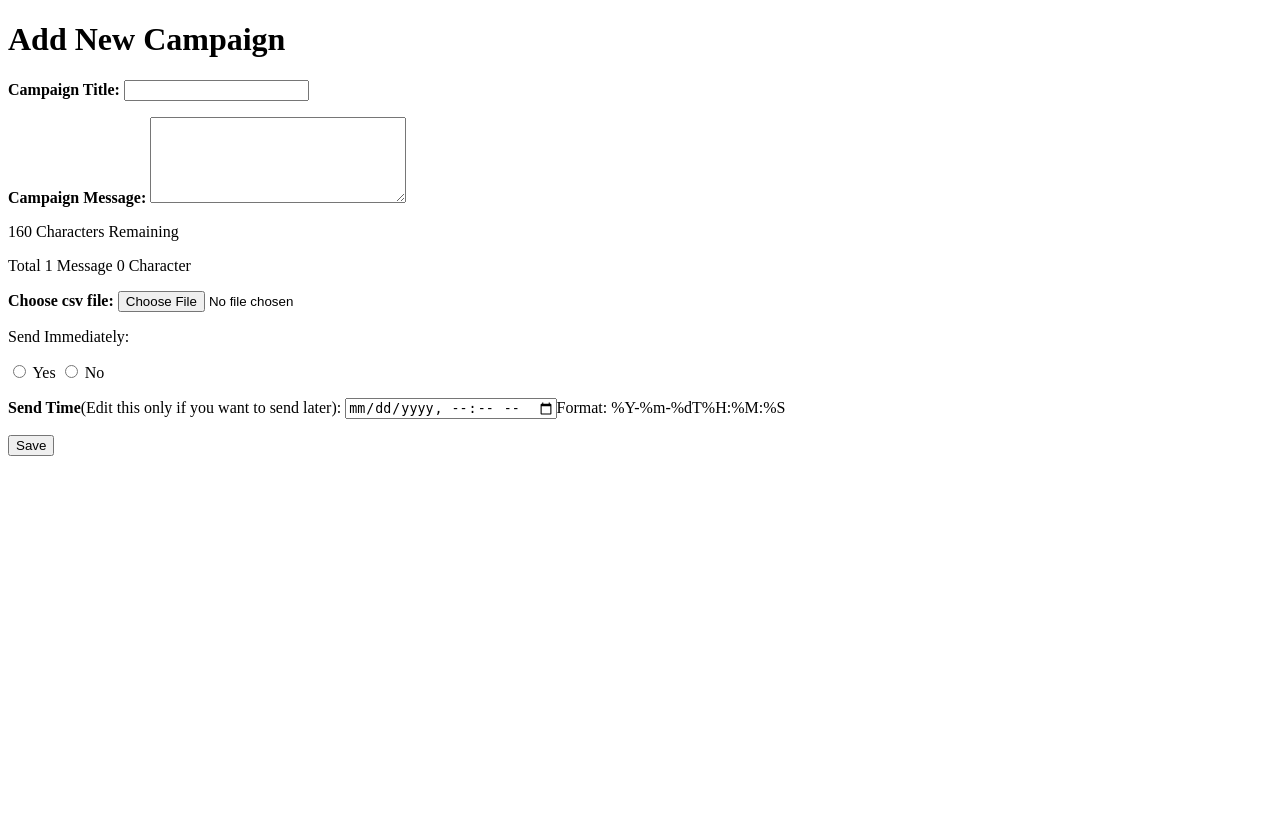
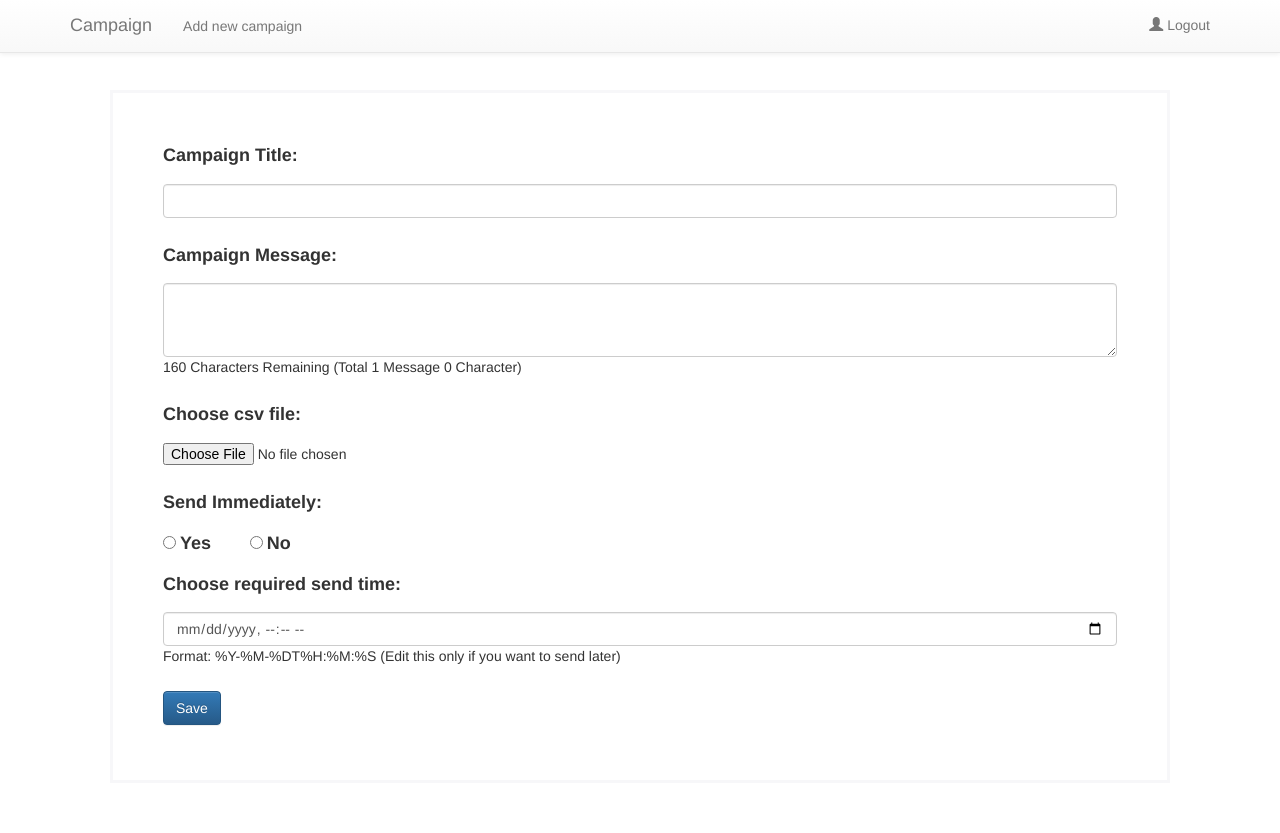
Before and after one commit to Kiran995/campaign_yipl, a Flask app: template templates/add_campaign.html in a window 1280 px wide. Before the commit the page ends 456 px from the top, so only its background shows below. Run offline with Flask 2, Linux system fonts and the light colour scheme; the template is opened without the code that fills it, so the values that code supplies are empty; some libraries are stand-ins or nearby versions.

Commit message:
bootstrap code added

```diff
--- a/app.py
+++ b/app.py
@@ -86,7 +86,7 @@ def logout():
     session['logged_in'] = False
     return index()
 
-@app.route('/add', methods=['POST'])
+@app.route('/add')
 def add():
     return render_template('add_campaign.html')
 
--- /dev/null
+++ b/static/custom.css
@@ -0,0 +1,32 @@
+body {
+    font-family: 'open sans', sans-serif;
+}
+
+.main{
+    margin-top: 90px;
+    margin-left: 110px;
+    margin-right: 110px;
+    border: solid #f7f7f9;
+    padding: 50px;
+    padding-top: 40px;
+    padding-bottom: 40px;
+    margin-bottom: 50px;
+}
+
+label{
+    font-size: 18px;
+}
+.hidden-form{
+    visibility:hidden;
+}
+.show-form{
+    visibility: visible !important;
+}
+
+.form-group{
+    padding-top: 10px;
+}
+
+.form-check-inline{
+    padding-top: 10px;
+}
--- a/static/custom.js
+++ b/static/custom.js
@@ -6,15 +6,10 @@ $(document).ready(function() {
     //     console.log(time);
     //     console.log('yes');
     // });
-    //
-    // $('#no').click(function(e) {
-    //     e.preventDefault();
-    //     var schedule = $('#time').val();
-    //     var notime = $('#no').val(schedule);
-    //     console.log(notime);
-    //     console.log('no');
-    //
-    // });
+    $('.form-check-input').click(function(e) {
+        $(this).next().toggleClass('show-form');
+
+    });
 
     $('#save').click(function(e) {
         e.preventDefault();
--- a/static/style.css
+++ b/static/style.css
@@ -1,4 +1,12 @@
- .camp{
+body {
+    font-family: 'open sans';
+}
+
+p{
+    font-size: 18px;
+}
+
+.camp{
     display: flex;
 }
 
@@ -8,9 +16,15 @@
     margin:20px;
 }
 
+.main{
+    margin-top: 90px;
+    margin-left: 110px;
+    margin-right: 110px;
+    margin-bottom: 50px;
+}
 
 table {
-    font-family: arial, sans-serif;
+    font-family: "open sans", sans-serif;
     border-collapse: collapse;
     width: 100%;
 }
@@ -19,9 +33,20 @@ td, th {
     border: 1px solid #dddddd;
     text-align: left;
     padding: 8px;
+    font-size: 16px;
 }
 
 #message {
     height: 80px;
     width: 250px;
 }
+
+.inside-container{
+    text-align: center;
+    margin: 150px;
+    margin-left: 350px;
+    margin-right: 350px;
+    padding: 30px;
+    border: 1px solid black;
+
+}
--- a/templates/add_campaign.html
+++ b/templates/add_campaign.html
@@ -4,41 +4,75 @@
         <meta charset="utf-8">
         <meta http-equiv="X-UA-Compatible" content="IE=edge">
         <meta name="viewport" content="width=device-width, initial-scale=1">
-        <link rel="stylesheet" type="text/css" href="./static/style.css">
+        <link rel="stylesheet" type="text/css" href="./static/custom.css">
         <title> Add Campaign</title>
-        <script src="./static/bootstrap/js/bootstrap.js"></script>
-        <script src="./static/bootstrap/css/bootstrap.css"></script>
-        <script src="./static/jquery.min.js"></script>
+        <!-- Latest compiled and minified CSS -->
+        <link rel="stylesheet" href="https://maxcdn.bootstrapcdn.com/bootstrap/3.3.7/css/bootstrap.min.css" integrity="sha384-BVYiiSIFeK1dGmJRAkycuHAHRg32OmUcww7on3RYdg4Va+PmSTsz/K68vbdEjh4u" crossorigin="anonymous">
+
+        <!-- Optional theme -->
+        <link rel="stylesheet" href="https://maxcdn.bootstrapcdn.com/bootstrap/3.3.7/css/bootstrap-theme.min.css" integrity="sha384-rHyoN1iRsVXV4nD0JutlnGaslCJuC7uwjduW9SVrLvRYooPp2bWYgmgJQIXwl/Sp" crossorigin="anonymous">
+        <script src="https://ajax.googleapis.com/ajax/libs/jquery/3.3.1/jquery.min.js"></script>
+        <!-- Latest compiled and minified JavaScript -->
+        <script src="https://maxcdn.bootstrapcdn.com/bootstrap/3.3.7/js/bootstrap.min.js" integrity="sha384-Tc5IQib027qvyjSMfHjOMaLkfuWVxZxUPnCJA7l2mCWNIpG9mGCD8wGNIcPD7Txa" crossorigin="anonymous"></script>
+
         <script src="./static/messagecount.js"></script>
         <script src="./static/papaparse.min.js"></script>
         <script src="./static/custom.js"></script>
     </head>
     <body>
-        <h1> Add New Campaign </h1>
+        <nav class="navbar navbar-default navbar-fixed-top">
+            <div class="container">
+                <div class="navbar-header">
+                    <a class="navbar-brand" href="{{url_for('index')}}">Campaign</a>
+                </div>
+                <div id="navbar" class="navbar-collapse collapse">
+                    <ul class="nav navbar-nav">
+                        <li><a class="btn" href="{{ url_for('add') }}">Add new campaign</a></li>
+                    </ul>
+                    <ul class="nav navbar-nav navbar-right">
+                        <li><a href='/logout'><span class="glyphicon glyphicon-user"></span>&nbspLogout</a></li>
+                    </ul>
+                </div><!--/.nav-collapse -->
+            </div>
+        </nav>
 
         {% if error %}
         <p><strong> Error: </strong> {{error}}</p>
         {% endif %}
-
+        <div class="main">
             <form id="add-campaign-form" action='added' method='POST' enctype='multipart/form-data'>
                 <input type="hidden" name="campaign_id" value="{{id}}">
-            <p><label><b>Campaign Title:</b></label>
-            <input type="text" name="title" value="{{Campaign_title}}" required></p>
-            <p><label><b>Campaign Message:</b></label>
-            <textarea name="message" id="message">{{Campaign_messages}}</textarea>
-            <p><span id="remaining">160</span>&nbsp;Character<span class="cplural">s</span> Remaining</p>
-            <p>Total&nbsp;<span id="messages">1</span>&nbsp;Message<span class="mplural">s</span>&nbsp;<span id="total">0</span>&nbsp;Character<span class="tplural">s</span></p>
-            <p><label><b>Choose csv file:</b></label>
-            <input type='file' name='file' id="file"/></p>
+                <div class="form-group">
+                    <p><label>Campaign Title:</label></p>
+                    <input type="text" class="form-control" name="title" value="{{Campaign_title}}" required>
+                </div>
+                <div class="form-group">
+                    <p><label>Campaign Message:</label></p>
+                    <textarea name="message" class="form-control" id="message" rows="3">{{Campaign_messages}}</textarea>
+                    <span id="remaining">160</span>&nbsp;Character<span class="cplural">s</span> Remaining
+                    (Total&nbsp;<span id="messages">1</span>&nbsp;Message<span class="mplural">s</span>&nbsp;<span id="total">0</span>&nbsp;Character<span class="tplural">s</span>)
+                </div>
+                <div class="form-group">
+                    <p><label>Choose csv file:</label></p>
+                    <input type='file' class="form-control-file" name='file' id="file"/>
+                </div>
+                <div class="form-check form-check-inline">
                     <p><label>Send Immediately:</label></p>
-            <input type="radio" id='yes' name="schedule">
-            <label for="yes">Yes</label>
-            <input type="radio" id="no" name="schedule">
+                    <input type="radio" class="form-check-input" id='yes' name="schedule">
+                    <label for="yes">Yes</label>&nbsp;&nbsp;&nbsp;&nbsp;&nbsp;&nbsp;&nbsp;&nbsp;&nbsp;
+                    <input type="radio" class="form-check-input" id="no" name="schedule">
                     <label for="no">No</label>
-            <p><label><b>Send Time</b>(Edit this only if you want to send later):</label>
-            <input type="datetime-local" id="time" value="Now">Format: %Y-%m-%dT%H:%M:%S</p>
+                </div>
+                <div class="form-group">
+                    <p><label>Choose required send time:</b></label></p>
+                    <input type="datetime-local" class="form-control" id="time" value="Now">
+                    <span>Format: %Y-%M-%DT%H:%M:%S (Edit this only if you want to send later)</span>
+                </div>
                 <input type="hidden" name="data" id="hidden">
-            <p><button type="submit" id="save">Save</button></p>
+                <div class="form-group">
+                    <p><button type="submit" class="btn btn-primary" id="save">Save</button></p>
+                </div>
             </form>
+        </div>
     </body>
 </html>
```
Also changed, not shown: templates/campaign.html (+27 -10 lines), templates/login.html (+27 -9 lines). Lines whose indentation alone changed are shown as unchanged.
